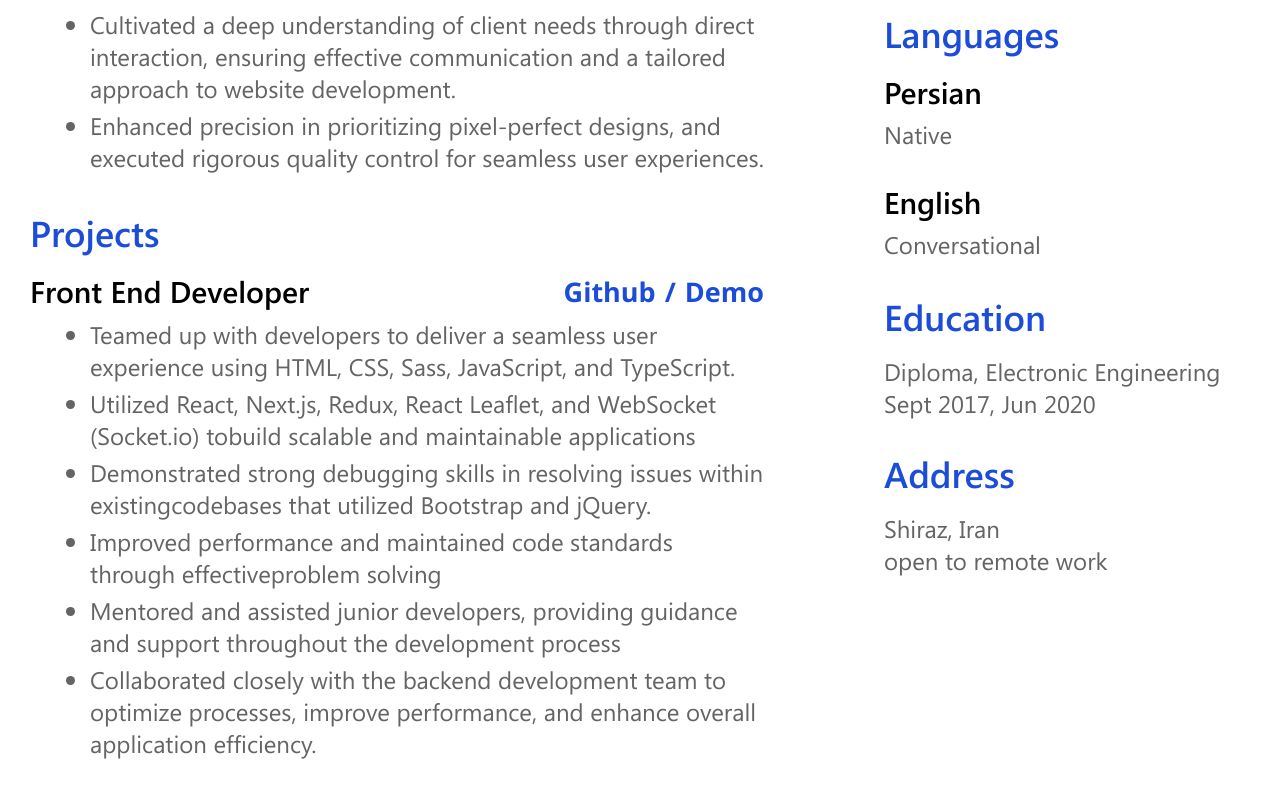
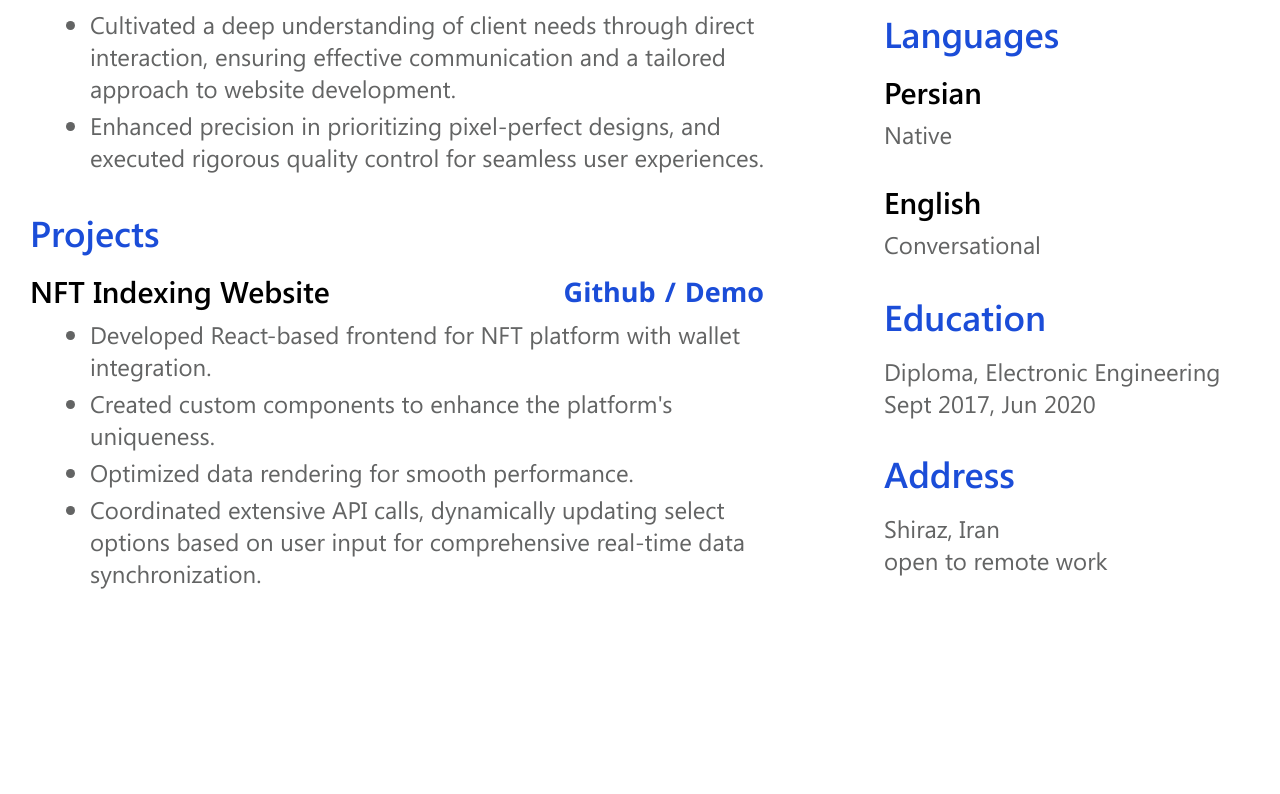
Before and after one commit to MiladKarandish/resume-maker, a React (Vite) app: page / in a window 1280 px wide. Shown: the part 1198-1992 px from the top of the page. After the commit the page ends 1822 px from the top, so only its background shows below. Built offline with nearby package versions, Linux system fonts and the light colour scheme.

Commit message:
project data added

```diff
--- a/src/components/Propjects/index.tsx
+++ b/src/components/Propjects/index.tsx
@@ -9,16 +9,14 @@ const Propjects = () => {
   }
   const projects: IProjects[] = [
     {
-      title: "Front End Developer",
+      title: "NFT Indexing Website",
       source: "",
       demo: "",
       hilights: [
-        "Teamed up with developers to deliver a seamless user experience using HTML, CSS, Sass, JavaScript, and TypeScript.",
-        "Utilized React, Next.js, Redux, React Leaflet, and WebSocket (Socket.io) tobuild scalable and maintainable applications",
-        "Demonstrated strong debugging skills in resolving issues within existingcodebases that utilized Bootstrap and jQuery.",
-        "Improved performance and maintained code standards through effectiveproblem solving",
-        "Mentored and assisted junior developers, providing guidance and support throughout the development process",
-        "Collaborated closely with the backend development team to optimize processes, improve performance, and enhance overall application efficiency.",
+        "Developed React-based frontend for NFT platform with wallet integration.",
+        "Created custom components to enhance the platform's uniqueness.",
+        "Optimized data rendering for smooth performance.",
+        "Coordinated extensive API calls, dynamically updating select options based on user input for comprehensive real-time data synchronization.",
       ],
     },
   ];
```
